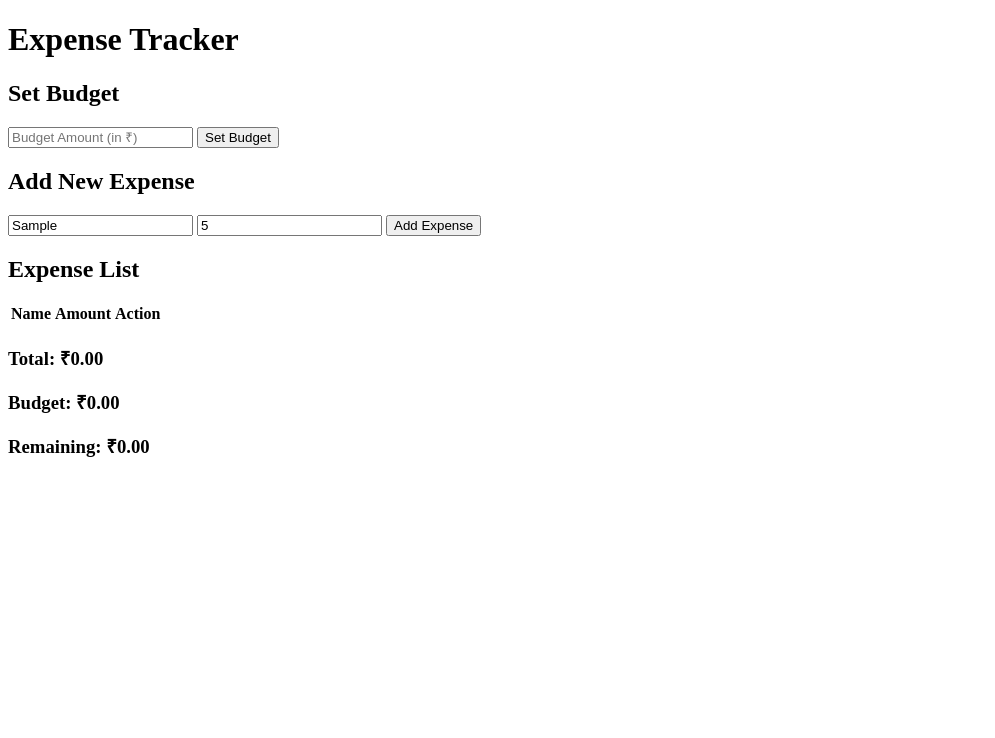
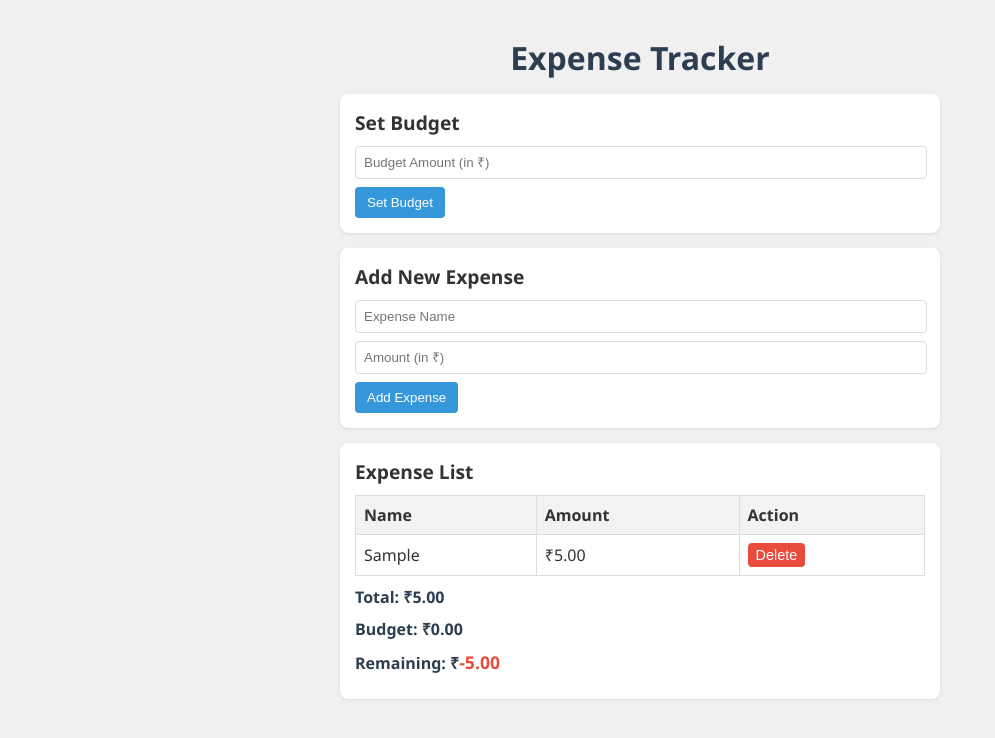
Before and after one commit to ananyagoyal1/Expense-Tracker, a plain HTML site: page web.html in a window 1280 px wide. Both pictures are taken after typing "Sample", "5" into the empty fields and a click on the button "Add Expense". Shown: the whole page, without its empty margins (0-995 px from the left). Drawn offline with Linux system fonts and the light colour scheme.

Commit message:
Add files via upload
more creative web page using javascript storing the data in your local database

```diff
--- a/web.html
+++ b/web.html
@@ -5,7 +5,88 @@
     <meta name="viewport" content="width=device-width, initial-scale=1.0">
     <title>Expense Tracker</title>
     <style>
-        /* Your CSS styles here */
+        body {
+            font-family: 'Segoe UI', Tahoma, Geneva, Verdana, sans-serif;
+            max-width: 600px;
+            margin: 0 auto;
+            padding: 15px;
+            background-color: #f0f0f0;
+            color: #333;
+        }
+        h1 {
+            text-align: center;
+            color: #2c3e50;
+            margin-bottom: 15px;
+        }
+        #budget-form, #expense-form, #expense-list {
+            background-color: #fff;
+            border-radius: 8px;
+            padding: 15px;
+            margin-bottom: 15px;
+            box-shadow: 0 1px 3px rgba(0,0,0,0.1);
+        }
+        h2 {
+            margin-top: 0;
+            margin-bottom: 10px;
+            font-size: 1.2em;
+        }
+        input[type="text"], input[type="number"] {
+            width: calc(100% - 16px);
+            padding: 8px;
+            margin-bottom: 8px;
+            border: 1px solid #ddd;
+            border-radius: 4px;
+        }
+        button {
+            background-color: #3498db;
+            color: white;
+            border: none;
+            padding: 8px 12px;
+            border-radius: 4px;
+            cursor: pointer;
+            transition: background-color 0.3s;
+        }
+        button:hover {
+            background-color: #2980b9;
+        }
+        table {
+            width: 100%;
+            border-collapse: collapse;
+            margin-top: 10px;
+        }
+        th, td {
+            border: 1px solid #ddd;
+            padding: 8px;
+            text-align: left;
+        }
+        th {
+            background-color: #f2f2f2;
+            font-weight: bold;
+        }
+        .rupee-symbol {
+            font-family: Arial, sans-serif;
+        }
+        .over-budget {
+            color: #e74c3c;
+            font-weight: bold;
+        }
+        h3 {
+            color: #2c3e50;
+            margin: 10px 0;
+            font-size: 1em;
+        }
+        #remaining-amount {
+            font-size: 1.1em;
+            font-weight: bold;
+        }
+        .delete-btn {
+            background-color: #e74c3c;
+            padding: 4px 8px;
+            font-size: 0.9em;
+        }
+        .delete-btn:hover {
+            background-color: #c0392b;
+        }
     </style>
 </head>
 <body>
@@ -42,7 +123,68 @@
     </div>
 
     <script>
-        // Your JavaScript code here
+        let expenses = JSON.parse(localStorage.getItem('expenses')) || [];
+        let budget = parseFloat(localStorage.getItem('budget')) || 0;
+
+        function renderExpenses() {
+            const tbody = document.getElementById('expenses-body');
+            tbody.innerHTML = '';
+            let total = 0;
+            expenses.forEach((expense, index) => {
+                const row = tbody.insertRow();
+                row.innerHTML = `
+                    <td>${expense.name}</td>
+                    <td><span class="rupee-symbol">₹</span>${expense.amount.toFixed(2)}</td>
+                    <td><button class="delete-btn" onclick="deleteExpense(${index})">Delete</button></td>
+                `;
+                total += expense.amount;
+            });
+            document.getElementById('total-amount').textContent = total.toFixed(2);
+            document.getElementById('budget-display').textContent = budget.toFixed(2);
+            const remaining = budget - total;
+            const remainingElement = document.getElementById('remaining-amount');
+            remainingElement.textContent = remaining.toFixed(2);
+            remainingElement.className = remaining < 0 ? 'over-budget' : '';
+        }
+
+        function addExpense() {
+            const name = document.getElementById('expense-name').value;
+            const amount = parseFloat(document.getElementById('expense-amount').value);
+
+            if (name && !isNaN(amount)) {
+                expenses.push({ name, amount });
+                saveExpenses();
+                renderExpenses();
+                document.getElementById('expense-name').value = '';
+                document.getElementById('expense-amount').value = '';
+            } else {
+                alert('Please enter a valid expense name and amount in Rupees.');
+            }
+        }
+
+        function deleteExpense(index) {
+            expenses.splice(index, 1);
+            saveExpenses();
+            renderExpenses();
+        }
+
+        function saveExpenses() {
+            localStorage.setItem('expenses', JSON.stringify(expenses));
+        }
+
+        function setBudget() {
+            const budgetAmount = parseFloat(document.getElementById('budget-amount').value);
+            if (!isNaN(budgetAmount)) {
+                budget = budgetAmount;
+                localStorage.setItem('budget', budget);
+                renderExpenses();
+                document.getElementById('budget-amount').value = '';
+            } else {
+                alert('Please enter a valid budget amount in Rupees.');
+            }
+        }
+
+        renderExpenses();
     </script>
 </body>
 </html>
```
